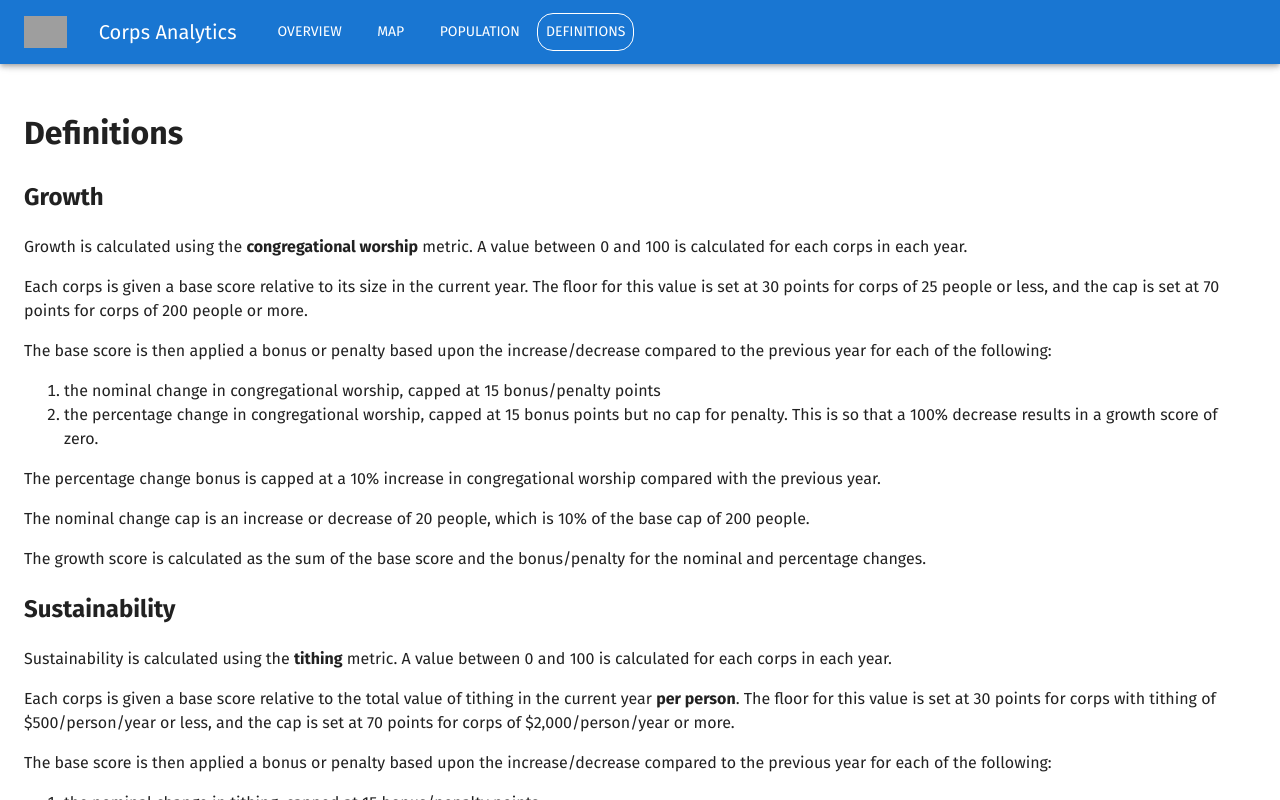
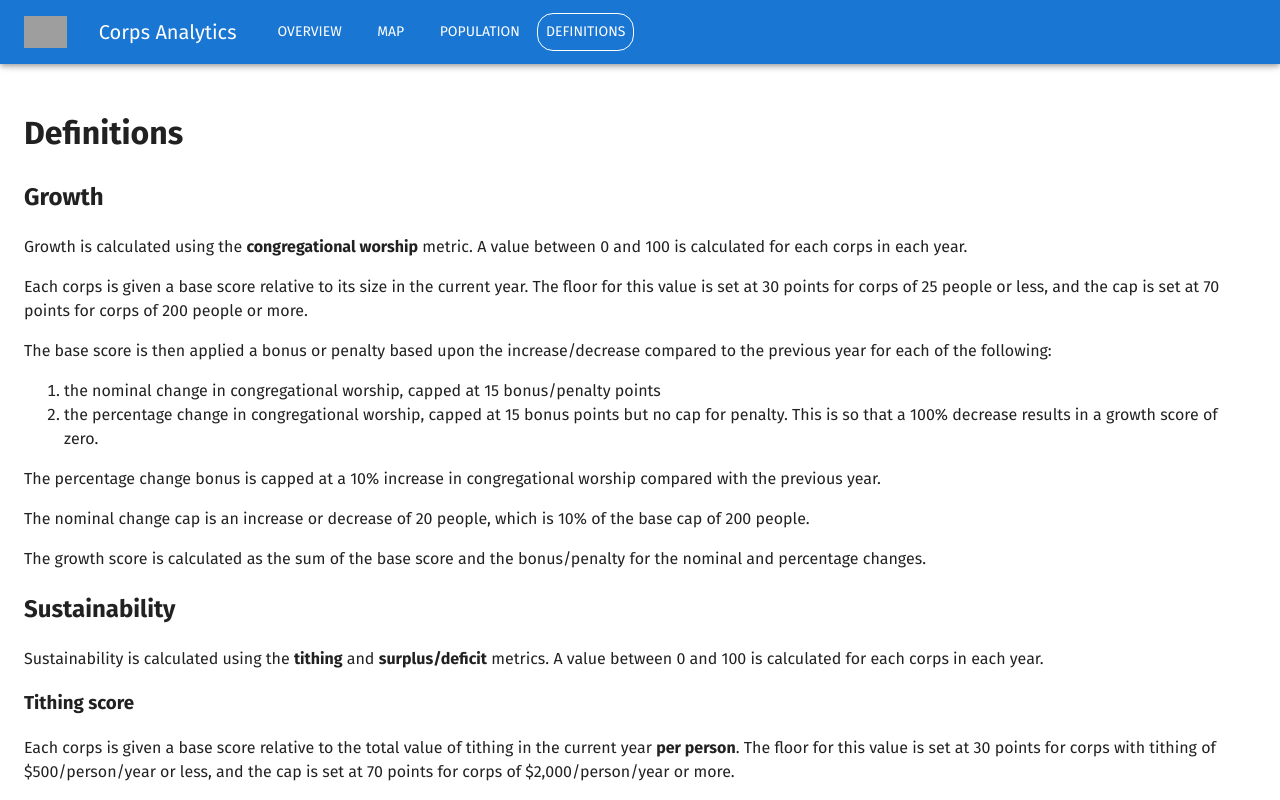
Before and after one commit to SlazengerV100/Corps-Visualisation-Tool, a React (Vite) app in the folder frontend/: page /definitions in a window 1280 px wide. Built offline with nearby package versions, Linux system fonts and the light colour scheme; grey boxes are pictures that could not be loaded.

Commit message:
docs: Describe the tithing and surplus/deficit sustainability scores

```diff
--- a/frontend/src/pages/DefinitionsPage.tsx
+++ b/frontend/src/pages/DefinitionsPage.tsx
@@ -16,16 +16,21 @@ export default function DefinitionsPage() {
             <p>The nominal change cap is an increase or decrease of 20 people, which is 10% of the base cap of 200 people.</p>
             <p>The growth score is calculated as the sum of the base score and the bonus/penalty for the nominal and percentage changes.</p>
             <h2>Sustainability</h2>
-            <p>Sustainability is calculated using the <strong>tithing</strong> metric. A value between 0 and 100 is calculated for each corps in each year.</p>
+            <p>Sustainability is calculated using the <strong>tithing</strong> and <strong>surplus/deficit</strong> metrics. A value between 0 and 100 is calculated for each corps in each year.</p>
+            <h3>Tithing score</h3>
             <p>Each corps is given a base score relative to the total value of tithing in the current year <strong>per person</strong>. The floor for this value is set at 30 points for corps with tithing of $500/person/year or less, and the cap is set at 70 points for corps of $2,000/person/year or more.</p>
             <p>The base score is then applied a bonus or penalty based upon the increase/decrease compared to the previous year for each of the following:</p>
             <ol>
                 <li>the nominal change in tithing, capped at 15 bonus/penalty points</li>
-                <li>the percentage change in tithing, capped at 15 bonus points but no cap for penalty. This is so that a 100% decrease results in a sustainability score of zero.</li>
+                <li>the percentage change in tithing, capped at 15 bonus points but no cap for penalty. This is so that a 100% decrease results in a tithing score of zero.</li>
             </ol>
-            <p>The percentage change bonus is capped at a 10% increase in tithing per person compared with the previous year.</p>
+            <p>The percentage change bonus is capped at a 10% increase in tithing compared with the previous year. A corps with no tithing in the previous year gets no percentage change bonus or penalty.</p>
             <p>The nominal change cap is an increase or decrease of $40,000, which is 10% of the max congregation size of 200 people multiplied by the max tithing of $2,000/person/year.</p>
-            <p>The sustainability score is calculated as the sum of the base score and the bonus/penalty for the nominal and percentage changes.</p>
+            <p>The tithing score is the sum of the base score and the bonus/penalty for the nominal and percentage changes.</p>
+            <h3>Surplus/deficit score</h3>
+            <p>The surplus/deficit for the year is calculated <strong>per person</strong>. A deficit of $2,000/person or more scores 0 points, breaking even scores 50 points, and a surplus of $2,000/person or more scores 100 points, with values in between scaled evenly.</p>
+            <h3>Sustainability score</h3>
+            <p>The sustainability score is the average of the tithing score and the surplus/deficit score. A corps with no surplus/deficit figure for the year, or no congregational worship, is scored on tithing alone.</p>
             <h2>Size</h2>
             <p>Size represents the congregational worship metric for each corps in the year selected. This determines the size of the bubbles on the overview page</p>
             <h2>Population</h2>
```
